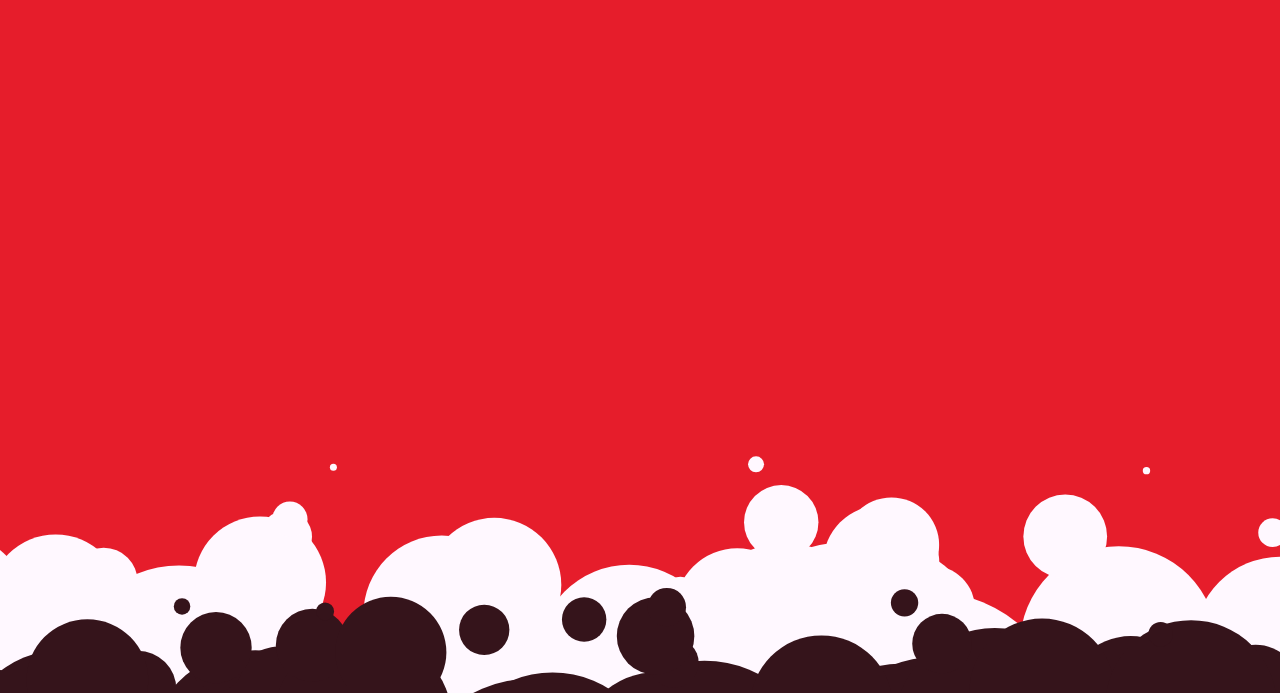
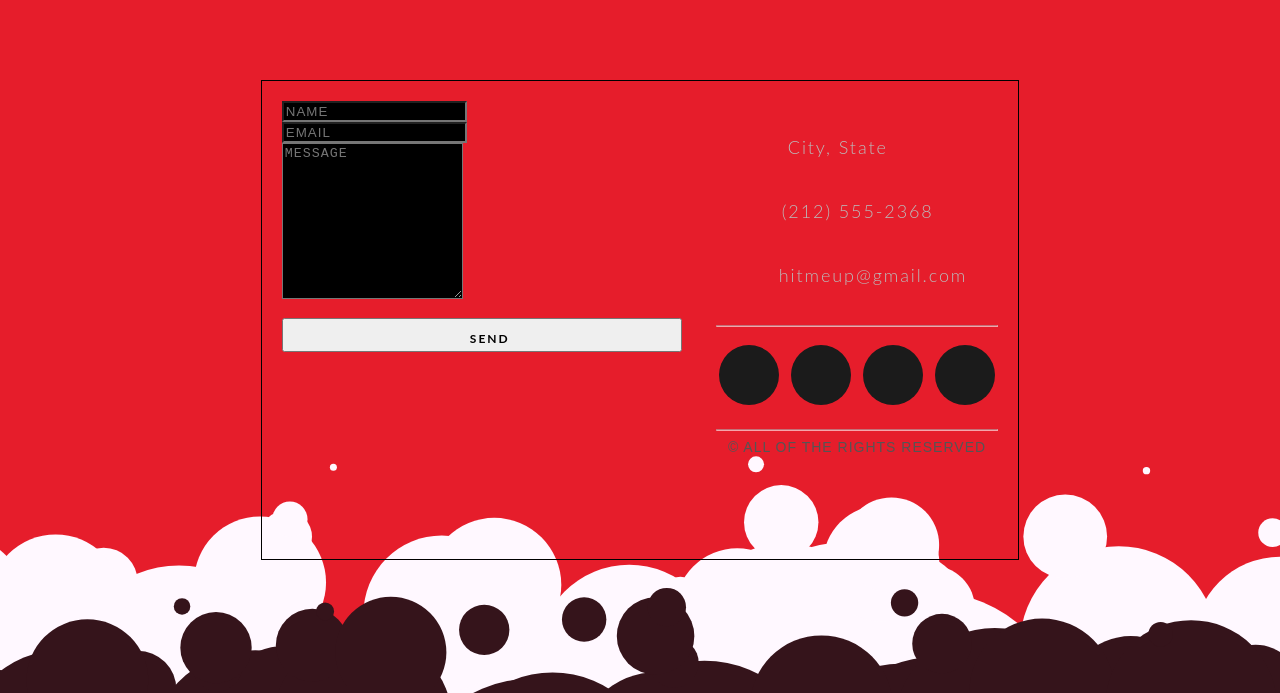
Before and after one commit to LeanneCodes/coca-cola-competition-form, a plain HTML site: page index.html in a window 1280 px wide. Shown: the top 693 px of the page. Drawn offline with Linux system fonts and the light colour scheme.

Commit message:
start putting together the html form

```diff
--- a/index.html
+++ b/index.html
@@ -8,12 +8,75 @@
     <title>Coca Cola Competition Time!</title>
 </head>
 <body>
+    <div class="container">
+        <div class="contact-wrapper">
+
+            <form id="contact-form" class="form-horizontal" role="form">
+
+            <div class="form-group">
+                <div class="col-sm-12">
+                <input type="text" class="form-control" id="name" placeholder="NAME" name="name" value="" required>
+                </div>
+            </div>
+
+            <div class="form-group">
+                <div class="col-sm-12">
+                <input type="email" class="form-control" id="email" placeholder="EMAIL" name="email" value="" required>
+                </div>
+            </div>
+
+            <textarea class="form-control" rows="10" placeholder="MESSAGE" name="message" required></textarea>
+
+            <button class="btn btn-primary send-button" id="submit" type="submit" value="SEND">
+                <div class="alt-send-button">
+                <i class="fa fa-paper-plane"></i><span class="send-text">SEND</span>
+                </div>
+
+            </button>
+
+            </form>
+
+        <!-- Left contact page -->
+
+            <div class="direct-contact-container">
+
+                <ul class="contact-list">
+                <li class="list-item"><i class="fa fa-map-marker fa-2x"><span class="contact-text place">City, State</span></i></li>
+
+                <li class="list-item"><i class="fa fa-phone fa-2x"><span class="contact-text phone"><a href="tel:1-212-555-5555" title="Give me a call">(212) 555-2368</a></span></i></li>
+
+                <li class="list-item"><i class="fa fa-envelope fa-2x"><span class="contact-text gmail"><a href="mailto:#" title="Send me an email">hitmeup@gmail.com</a></span></i></li>
+
+                </ul>
+
+                <hr>
+                <ul class="social-media-list">
+                <li><a href="#" target="_blank" class="contact-icon">
+                    <i class="fa fa-github" aria-hidden="true"></i></a>
+                </li>
+                <li><a href="#" target="_blank" class="contact-icon">
+                    <i class="fa fa-codepen" aria-hidden="true"></i></a>
+                </li>
+                <li><a href="#" target="_blank" class="contact-icon">
+                    <i class="fa fa-twitter" aria-hidden="true"></i></a>
+                </li>
+                <li><a href="#" target="_blank" class="contact-icon">
+                    <i class="fa fa-instagram" aria-hidden="true"></i></a>
+                </li>
+                </ul>
+                <hr>
+
+                <div class="copyright">&copy; ALL OF THE RIGHTS RESERVED</div>
+
+            </div>
+
+        </div>
+    </div>
     <canvas id="canvasbg"></canvas>
     <canvas id="canvas"></canvas>
     <footer>
         <span class="brand-logo-font">CocaCola</span><br><span>© The Coca-Cola Company, all rights reserved</span>
     </footer>
-
     <script src="script.js"></script>
 </body>
 </html>
--- a/style.css
+++ b/style.css
@@ -25,12 +25,186 @@ body {
     font-size: 2.5rem;
 }
 
+/* competition form */
+.container {
+    width: 60%;
+    margin: auto;
+    min-height: 60vh;
+    margin-top: 5rem;
+    /* display: flex;
+    flex-direction: column;
+    align-items: center;
+    justify-content: center; */
+    border: 1px solid black;
+}
+
+.contact-wrapper {
+    display: flex;
+    flex-direction: row;
+    justify-content: space-between;
+    margin: 0 auto;
+    padding: 20px;
+    position: relative;
+    max-width: 840px;
+}
+
+.form-horizontal {
+    max-width: 400px;
+    font-family: 'CocaCola Secondary';
+    font-weight: 400;
+}
+
+.form-control,
+textarea {
+  max-width: 400px;
+  background-color: #000;
+  color: #fff;
+  letter-spacing: 1px;
+}
+
+.send-button {
+  margin-top: 15px;
+  height: 34px;
+  width: 400px;
+  overflow: hidden;
+  transition: all .2s ease-in-out;
+}
+
+.alt-send-button {
+  width: 400px;
+  height: 34px;
+  transition: all .2s ease-in-out;
+}
+
+.send-text {
+  display: block;
+  margin-top: 10px;
+  font: 700 12px 'Lato', sans-serif;
+  letter-spacing: 2px;
+}
+
+.alt-send-button:hover {
+  transform: translate3d(0px, -29px, 0px);
+}
+
+.direct-contact-container {
+    max-width: 400px;
+  }
+
+  /* Location, Phone, Email Section */
+  .contact-list {
+    list-style-type: none;
+    margin-left: -30px;
+    padding-right: 20px;
+  }
+
+  .list-item {
+    line-height: 4;
+    color: #aaa;
+  }
+
+  .contact-text {
+    font: 300 18px 'Lato', sans-serif;
+    letter-spacing: 1.9px;
+    color: #bbb;
+  }
+
+  .place {
+    margin-left: 62px;
+  }
+
+  .phone {
+    margin-left: 56px;
+  }
+
+  .gmail {
+    margin-left: 53px;
+  }
+
+  .contact-text a {
+    color: #bbb;
+    text-decoration: none;
+    transition-duration: 0.2s;
+  }
+
+  .contact-text a:hover {
+    color: #fff;
+    text-decoration: none;
+  }
+
+  .social-media-list {
+    position: relative;
+    font-size: 22px;
+    text-align: center;
+    width: 100%;
+    margin: 0 auto;
+    padding: 0;
+  }
+
+  .social-media-list li a {
+    color: #fff;
+  }
+
+  .social-media-list li {
+    position: relative;
+    display: inline-block;
+    height: 60px;
+    width: 60px;
+    margin: 10px 3px;
+    line-height: 60px;
+    border-radius: 50%;
+    color: #fff;
+    background-color: rgb(27,27,27);
+    cursor: pointer;
+    transition: all .2s ease-in-out;
+  }
+
+  .social-media-list li:after {
+    content: '';
+    position: absolute;
+    top: 0;
+    left: 0;
+    width: 60px;
+    height: 60px;
+    line-height: 60px;
+    border-radius: 50%;
+    opacity: 0;
+    box-shadow: 0 0 0 1px #fff;
+    transition: all .2s ease-in-out;
+  }
+
+  .social-media-list li:hover {
+    background-color: #fff;
+  }
+
+  .social-media-list li:hover:after {
+    opacity: 1;
+    transform: scale(1.12);
+    transition-timing-function: cubic-bezier(0.37,0.74,0.15,1.65);
+  }
+
+  .social-media-list li:hover a {
+    color: #000;
+  }
+
+  .copyright {
+    font: 200 14px 'Oswald', sans-serif;
+    color: #555;
+    letter-spacing: 1px;
+    text-align: center;
+  }
+
+  hr {
+    border-color: rgba(255,255,255,.6);
+  }
+
 canvas {
     position: absolute;
     top: 0;
     left: 0;
     width: 100%;
     height: 100%;
+    z-index: -10;
 }
 
 footer {
```
Also changed, not shown: 1 other file.
